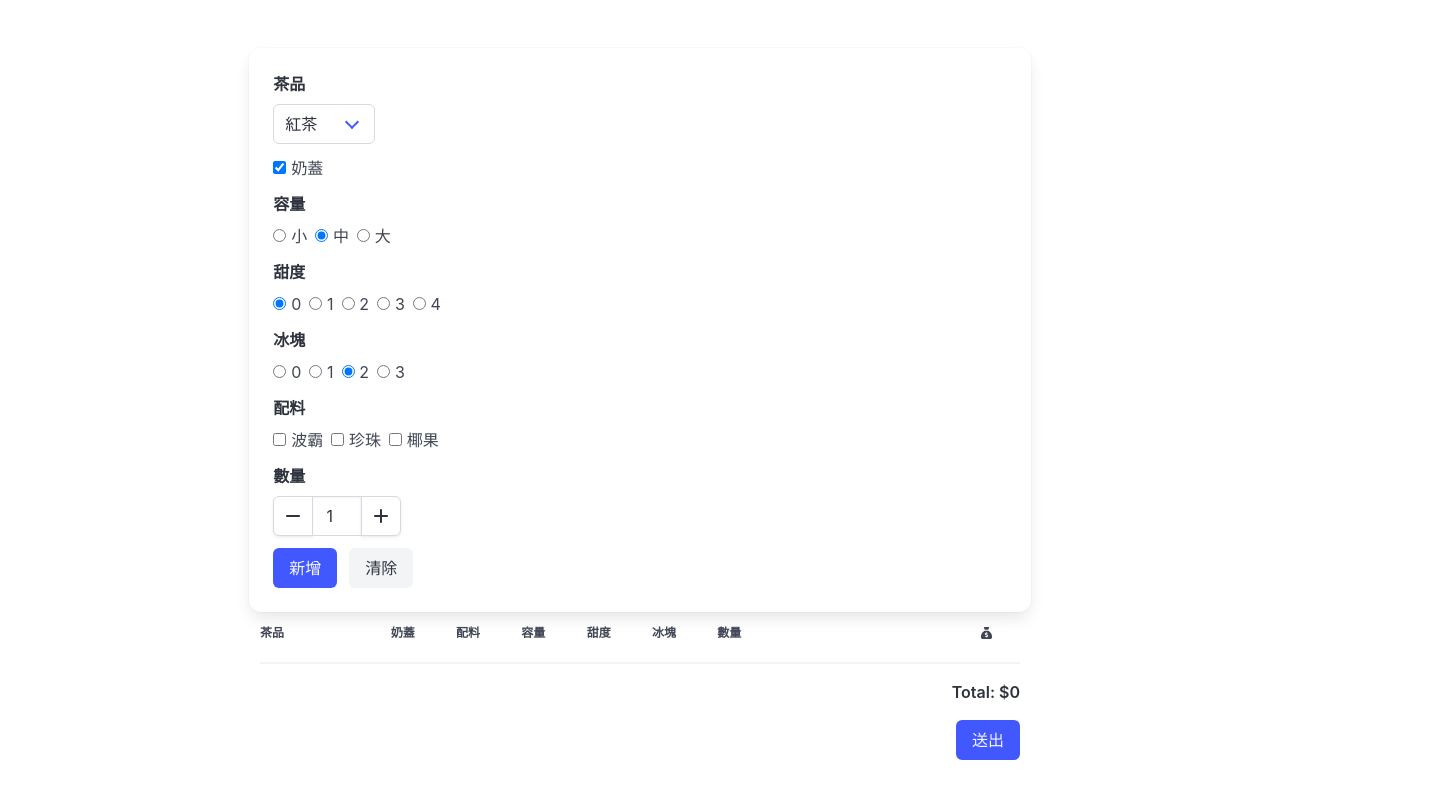
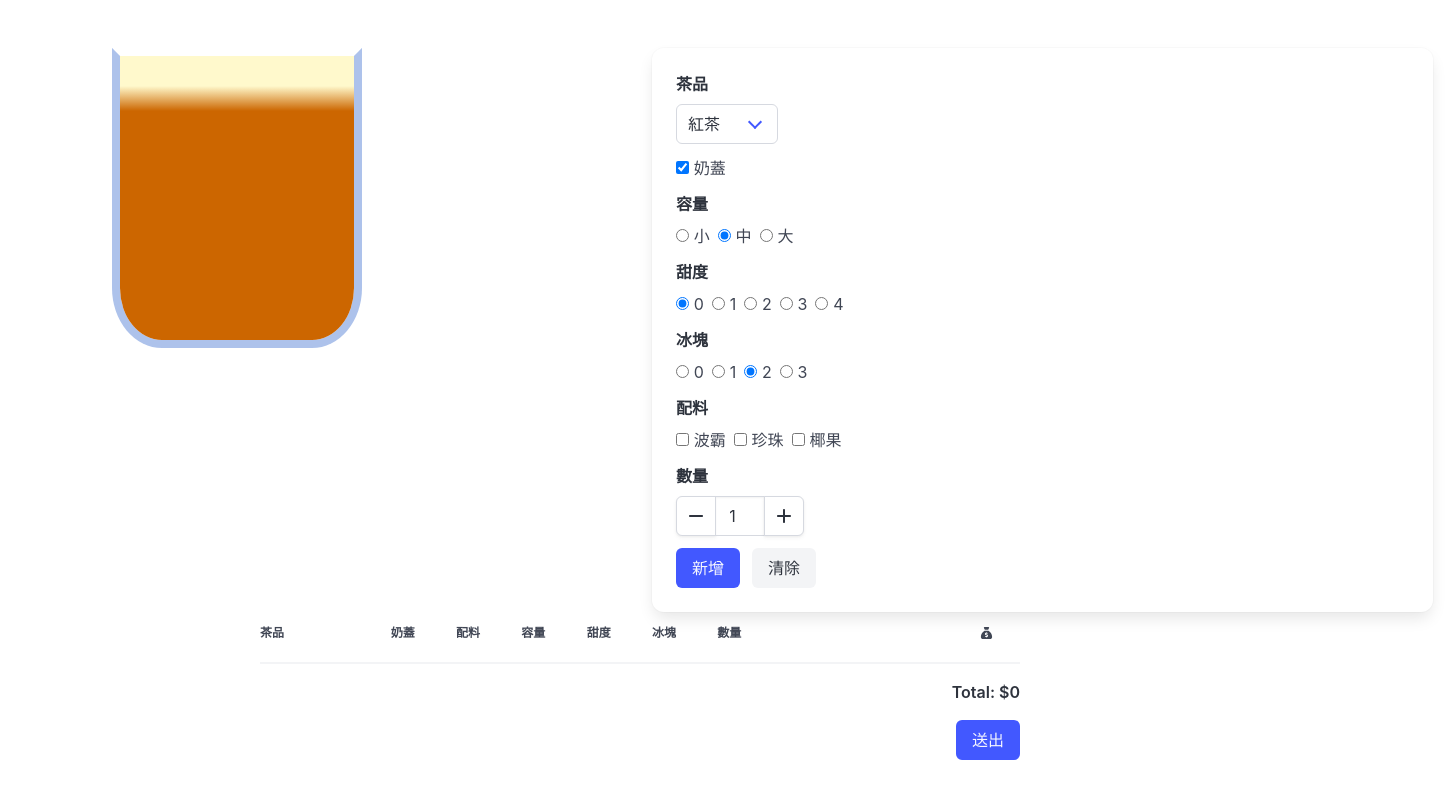
Before and after one commit to willyos0113/tea-shop-order-form, a React (Vite) app: page / in a window 1280 px wide. Both pictures are taken after a click on the label "奶蓋". Shown: the top 798 px of the page, 1445 px wide, since content can reach past the window. Built offline with nearby package versions, Linux system fonts and the light colour scheme.

Commit message:
visualize a cup of drink(completed part of cup, tea, foam)

```diff
--- a/package.json
+++ b/package.json
@@ -26,6 +26,7 @@
     "eslint-plugin-react-hooks": "^5.2.0",
     "eslint-plugin-react-refresh": "^0.4.20",
     "globals": "^16.3.0",
+    "sass-embedded": "^1.89.2",
     "typescript": "~5.8.3",
     "typescript-eslint": "^8.35.1",
     "vite": "^7.0.4"
--- a/src/TeaShop/Drink/Cup.tsx
+++ b/src/TeaShop/Drink/Cup.tsx
@@ -1,10 +1,28 @@
 import type { FC } from "react";
 import type { Item } from "../models/Item";
+import { Size } from "../models/Size";
+import { Tea } from "./Tea";
 
 interface Props {
   item: Item;
 }
 
-export const Cup: FC<Props> = () => {
-  return <div className="cup" style={{ width: 250, height: 400 }}></div>;
+const height: Record<Size, number> = {
+  [Size.LARGE]: 350,
+  [Size.MEDIUM]: 300,
+  [Size.SMALL]: 250,
 };
+
+export const Cup: FC<Props> = ({ item }) => {
+  return (
+    <div
+      className="cup"
+      style={{
+        width: 250,
+        height: height[item.size],
+      }}
+    >
+      <Tea item={item} />
+    </div>
+  );
+};
--- a/src/TeaShop/Drink/Drink.scss
+++ b/src/TeaShop/Drink/Drink.scss
@@ -1,4 +1,29 @@
 .drink {
+  display: flex;
+  justify-content: center;
   .cup {
+    border-top: 8px solid rgba(0, 0, 0, 0);
+    border-left: 8px solid #adc2eb;
+    border-right: 8px solid #adc2eb;
+    border-bottom: 8px solid #adc2eb;
+    border-bottom-left-radius: 20%;
+    border-bottom-right-radius: 20%;
+    overflow: hidden;
+    .tea {
+      height: 100%;
+      .foam {
+        .top {
+          height: 30px;
+          background-color: rgba(255, 249, 204);
+        }
+        .bottom {
+          height: 25px;
+          background: linear-gradient(
+            rgba(255, 249, 204),
+            rgba(255, 249, 204, 0)
+          );
+        }
+      }
+    }
   }
 }
--- /dev/null
+++ b/src/TeaShop/Drink/Foam.tsx
@@ -0,0 +1,10 @@
+import type { FC } from "react";
+
+export const Foam: FC = () => {
+  return (
+    <div className="foam">
+      <div className="top"></div>
+      <div className="bottom"></div>
+    </div>
+  );
+};
--- /dev/null
+++ b/src/TeaShop/Drink/Tea.tsx
@@ -0,0 +1,27 @@
+import type { FC } from "react";
+import { Tea as Tae } from "../models/Tea";
+import type { Item } from "../models/Item";
+import { Foam } from "./Foam";
+
+const color: Record<Tae, string> = {
+  [Tae.BLACK_TEA]: "#cc6600",
+  [Tae.MILK_TEA]: "#ffcc99",
+  [Tae.GREEN_TEA]: "#ffe066",
+  [Tae.GREEN_MILK_TEA]: "#ffeb99",
+  [Tae.OOLONG]: "#ffbf00",
+  [Tae.OOLONG_MILK]: "#ffdf80",
+  [Tae.MATCHA]: "#99cc00",
+  [Tae.MATCHA_MILK]: "#c2f0c2",
+};
+
+interface Props {
+  item: Item;
+}
+
+export const Tea: FC<Props> = ({ item }) => {
+  return (
+    <div className="tea" style={{ background: color[item.tea] }}>
+      {item.withFoam && <Foam />}
+    </div>
+  );
+};
--- a/src/TeaShop/Form.tsx
+++ b/src/TeaShop/Form.tsx
@@ -11,6 +11,7 @@ import { Tea } from "./models/Tea";
 import { Topping } from "./models/Topping";
 import { Size } from "./models/Size";
 import { ICE_LEVELS, SUGAR_LEVELS } from "./models/Item";
+import { Drink } from "./Drink";
 
 export const Form: FC = () => {
   // 1.1. tea 狀態：控制 select 當前選中的值(預設值會鎖住 value)
@@ -32,14 +33,14 @@ export const Form: FC = () => {
 
   // sugar 狀態處理
   const sugarArr = Array.from({ length: SUGAR_LEVELS }, (_, i) => i);
-  const [sugar, setSugar] = useState<number>(0); // 預設無糖(0)
+  const [sugar, setSugar] = useState<number>(SUGAR_LEVELS - 5); // 預設無糖(0)
   const handleSugarChange: ChangeEventHandler<HTMLInputElement> = (e) => {
     setSugar(Number(e.target.value));
   };
 
   // ice 狀態處理
   const iceArr = Array.from({ length: ICE_LEVELS }, (_, i) => i);
-  const [ice, setIce] = useState<number>(2); // 預設正常(2)
+  const [ice, setIce] = useState<number>(ICE_LEVELS - 2); // 預設正常(2)
   const handleIceChange: ChangeEventHandler<HTMLInputElement> = (e) => {
     setIce(Number(e.target.value));
   };
@@ -73,6 +74,12 @@ export const Form: FC = () => {
   return (
     <section className="form">
       <div className="columns is-centered">
+        <div className="column is-8">
+          {/* 視覺化杯子 */}
+          <Drink
+            item={{ tea, withFoam, size, sugar, ice, toppings, quantity }}
+          />
+        </div>
         <div className="column is-8">
           {/* 飲料表單 */}
           <div className="box p-5">
--- a/src/TeaShop/models/Item.ts
+++ b/src/TeaShop/models/Item.ts
@@ -13,5 +13,5 @@ export interface Item {
   sugar: number;
   ice: number;
   toppings: Topping[];
-  qantity: number;
+  quantity: number;
 }
```
Also changed, not shown: 1 other file (tests, documents, lock files or other folders).
